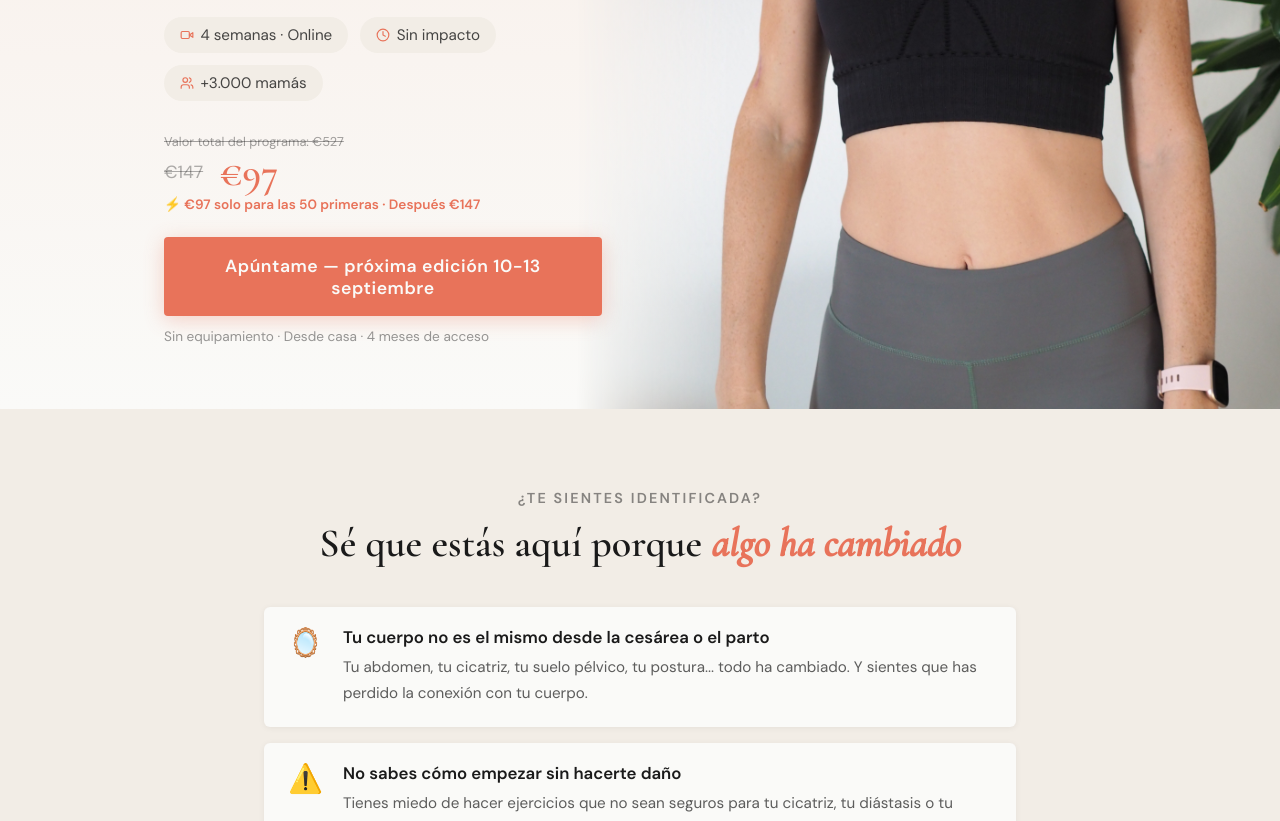
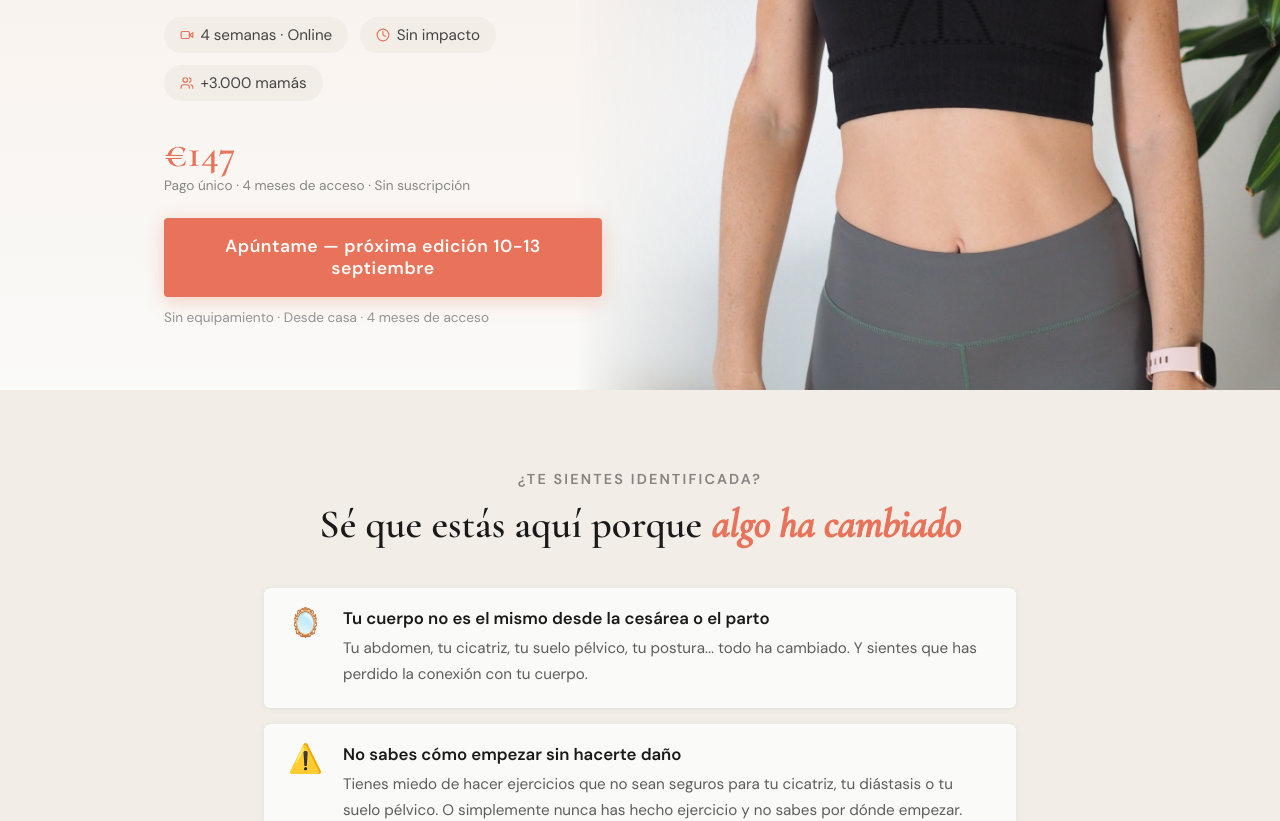
Before and after one commit to susanaaresla-lab/esencial-susana, a React (Create React App) app: page /programa-4-semanas in a window 1280 px wide. Shown: the part 760-1581 px from the top of the page. Built offline with nearby package versions, Linux system fonts and the light colour scheme.

Commit message:
precio fijo €147 sin referencias 50 primeras

```diff
--- a/src/pages/ProgramaPage.js
+++ b/src/pages/ProgramaPage.js
@@ -50,16 +50,16 @@ export default function ProgramaPage() {
 
       <Helmet>
         <title>Método Esencial Madre: Actívate | Recupera tu cuerpo siendo madre</title>
-        <meta name="description" content="Método Esencial Madre: Actívate. Programa online de 4 semanas con ejercicios adaptados a cesárea y parto para trabajar tu cuerpo, confianza y motivación. €97. Acceso 4 meses." />
+        <meta name="description" content="Método Esencial Madre: Actívate. Programa online de 4 semanas con ejercicios adaptados a cesárea y parto para trabajar tu cuerpo, confianza y motivación. €147. Acceso 4 meses." />
         <meta name="keywords" content="recuperación postcesárea, ejercicios después cesárea, recuperación postparto, rutinas madres sin experiencia, método esencial madre" />
         <link rel="canonical" href="https://esencialsusanaares.com/programa-4-semanas" />
         <meta property="og:title" content="Método Esencial Madre: Actívate | Recupera tu cuerpo siendo madre" />
-        <meta property="og:description" content="Programa online de 4 semanas con ejercicios adaptados a cesárea y parto para trabajar tu cuerpo, confianza y motivación. €97." />
+        <meta property="og:description" content="Programa online de 4 semanas con ejercicios adaptados a cesárea y parto para trabajar tu cuerpo, confianza y motivación. €147." />
         <meta property="og:url" content="https://esencialsusanaares.com/programa-4-semanas" />
         <meta property="og:type" content="product" />
         <meta name="twitter:card" content="summary_large_image" />
         <meta name="twitter:title" content="Método Esencial Madre: Actívate | Recupera tu cuerpo siendo madre" />
-        <meta name="twitter:description" content="Programa online de 4 semanas con ejercicios adaptados a cesárea y parto para trabajar tu cuerpo, confianza y motivación. €97." />
+        <meta name="twitter:description" content="Programa online de 4 semanas con ejercicios adaptados a cesárea y parto para trabajar tu cuerpo, confianza y motivación. €147." />
       </Helmet>
 
       {/* ── BARRA DE URGENCIA ── */}
@@ -95,12 +95,8 @@ export default function ProgramaPage() {
               <span className="pill" style={{ fontSize: '0.95rem', padding: '0.5rem 1rem' }}><Users />+3.000 mamás</span>
             </div>
             <div style={{ marginBottom: '1.5rem' }}>
-              <p style={{ fontSize: '0.8rem', color: 'rgba(26,26,26,0.4)', textDecoration: 'line-through', marginBottom: '0.15rem' }}>Valor total del programa: €527</p>
-              <div style={{ display: 'flex', alignItems: 'center', gap: '1rem', marginBottom: '0.25rem' }}>
-                <span style={{ fontSize: '1.1rem', color: 'rgba(26,26,26,0.35)', textDecoration: 'line-through' }}>€147</span>
-                <span style={{ fontFamily: 'var(--serif)', fontSize: '2.5rem', color: 'var(--coral)', fontWeight: 600, lineHeight: 1 }}>€97</span>
-              </div>
-              <p style={{ fontSize: '0.85rem', color: 'var(--coral)', fontWeight: 600 }}>⚡ €97 solo para las 50 primeras · Después €147</p>
+              <span style={{ fontFamily: 'var(--serif)', fontSize: '2.5rem', color: 'var(--coral)', fontWeight: 600, lineHeight: 1 }}>€147</span>
+              <p style={{ fontSize: '0.85rem', color: 'rgba(26,26,26,0.5)', marginTop: '0.25rem' }}>Pago único · 4 meses de acceso · Sin suscripción</p>
             </div>
             <button className="btn-coral" style={{ fontSize: '1.1rem', padding: '1.1rem 2.5rem' }} onClick={goListaEspera}>
               Apúntame — próxima edición 10-13 septiembre
@@ -416,10 +412,8 @@ export default function ProgramaPage() {
             </div>
             <div className="text-center" style={{ borderTop: '1px solid var(--pearl)', paddingTop: '2rem' }}>
               <div style={{ marginBottom: '1.5rem' }}>
-                <p style={{ fontSize: '0.85rem', color: 'rgba(26,26,26,0.35)', textDecoration: 'line-through', marginBottom: '0.25rem' }}>Valor total del programa: €527</p>
-                <span style={{ fontSize: '1.1rem', color: 'rgba(26,26,26,0.35)', textDecoration: 'line-through' }}>€147</span>
-                <div style={{ fontFamily: 'var(--serif)', fontSize: 'clamp(3rem, 8vw, 4rem)', color: 'var(--coral)', fontWeight: 600, lineHeight: 1, marginTop: '0.25rem' }}>€97</div>
-<p style={{ fontSize: '0.9rem', color: 'rgba(26,26,26,0.45)', marginTop: '0.4rem' }}>Precio especial garantizado al apuntarte a la lista de espera</p>                <p style={{ fontSize: '0.9rem', color: 'var(--coral)', fontWeight: 600, marginTop: '0.4rem' }}>⚡ €97 solo para las 50 primeras plazas · Después €147 hasta completar 80</p>
+                <div style={{ fontFamily: 'var(--serif)', fontSize: 'clamp(3rem, 8vw, 4rem)', color: 'var(--coral)', fontWeight: 600, lineHeight: 1 }}>€147</div>
+                <p style={{ fontSize: '0.9rem', color: 'rgba(26,26,26,0.45)', marginTop: '0.4rem' }}>Pago único · 4 meses de acceso · Sin suscripción</p>
               </div>
               <button className="btn-coral" style={{ fontSize: '1.1rem', padding: '1.2rem 3rem', width: '100%', maxWidth: 420 }} onClick={goListaEspera}>
                 Apúntame — acceso prioritario septiembre
@@ -466,9 +460,7 @@ export default function ProgramaPage() {
         <div className="container-narrow text-center">
           <h2 style={{ fontSize: 'clamp(1.75rem, 4vw, 2.5rem)' }}>¿Lista para septiembre?</h2>
           <p style={{ fontSize: '1.15rem', marginBottom: '1rem', opacity: 0.9 }}>Próxima edición disponible del 10 al 13 de septiembre. Apúntate ahora para acceso prioritario.</p>
-          <div style={{ fontFamily: 'var(--sans)', fontWeight: 700, fontSize: '2rem', color: 'white', marginBottom: '0.25rem' }}>€97</div>
-          <p style={{ color: 'rgba(255,255,255,0.85)', fontSize: '0.85rem', fontWeight: 600, marginBottom: '0.25rem' }}>⚡ Solo para las 50 primeras plazas</p>
-          <p style={{ color: 'rgba(255,255,255,0.55)', fontSize: '0.8rem', marginBottom: '1.5rem' }}>Después €147</p>
+          <div style={{ fontFamily: 'var(--sans)', fontWeight: 700, fontSize: '2rem', color: 'white', marginBottom: '0.5rem' }}>€147</div>
           <button className="btn-white" style={{ fontSize: '1.05rem', padding: '1.1rem 2.5rem' }} onClick={goListaEspera}>
             Apúntame — acceso prioritario
           </button>
```
